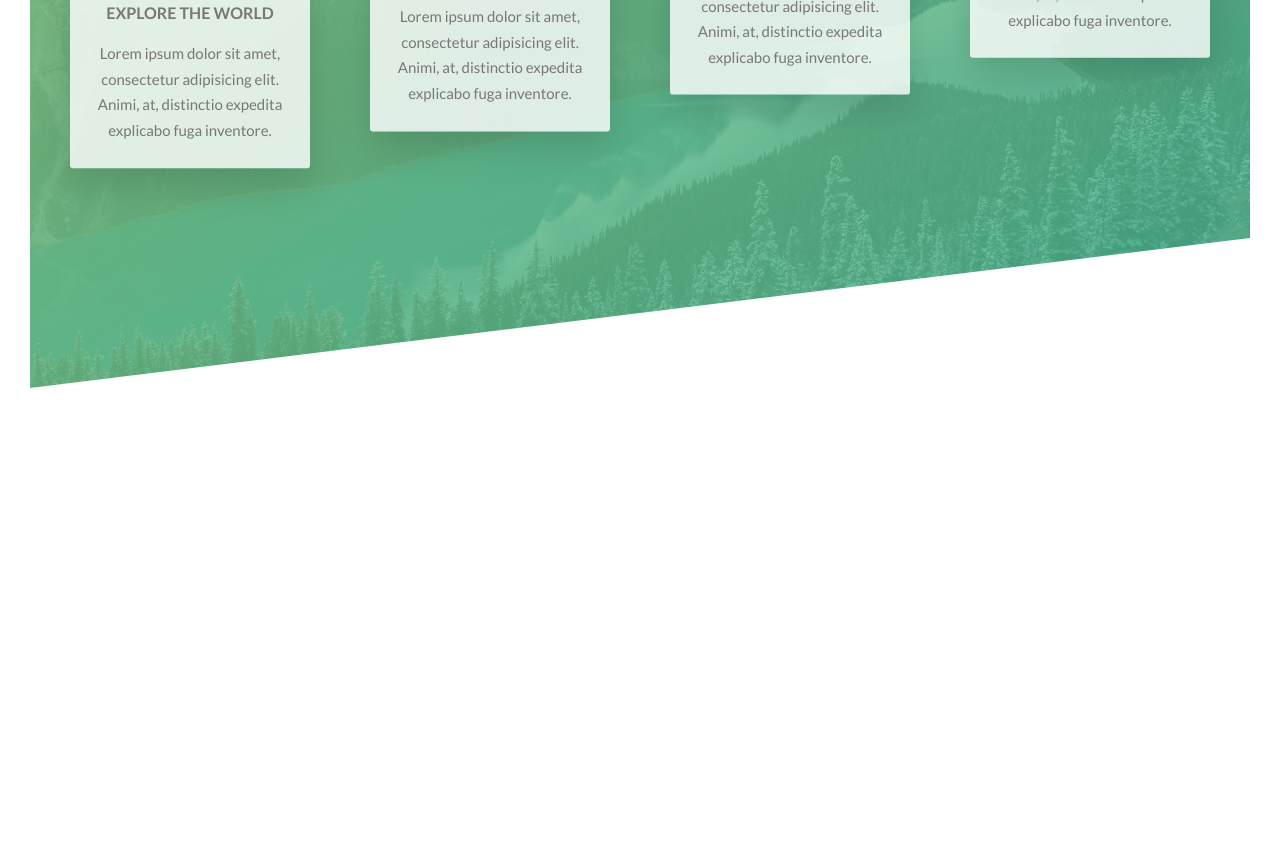
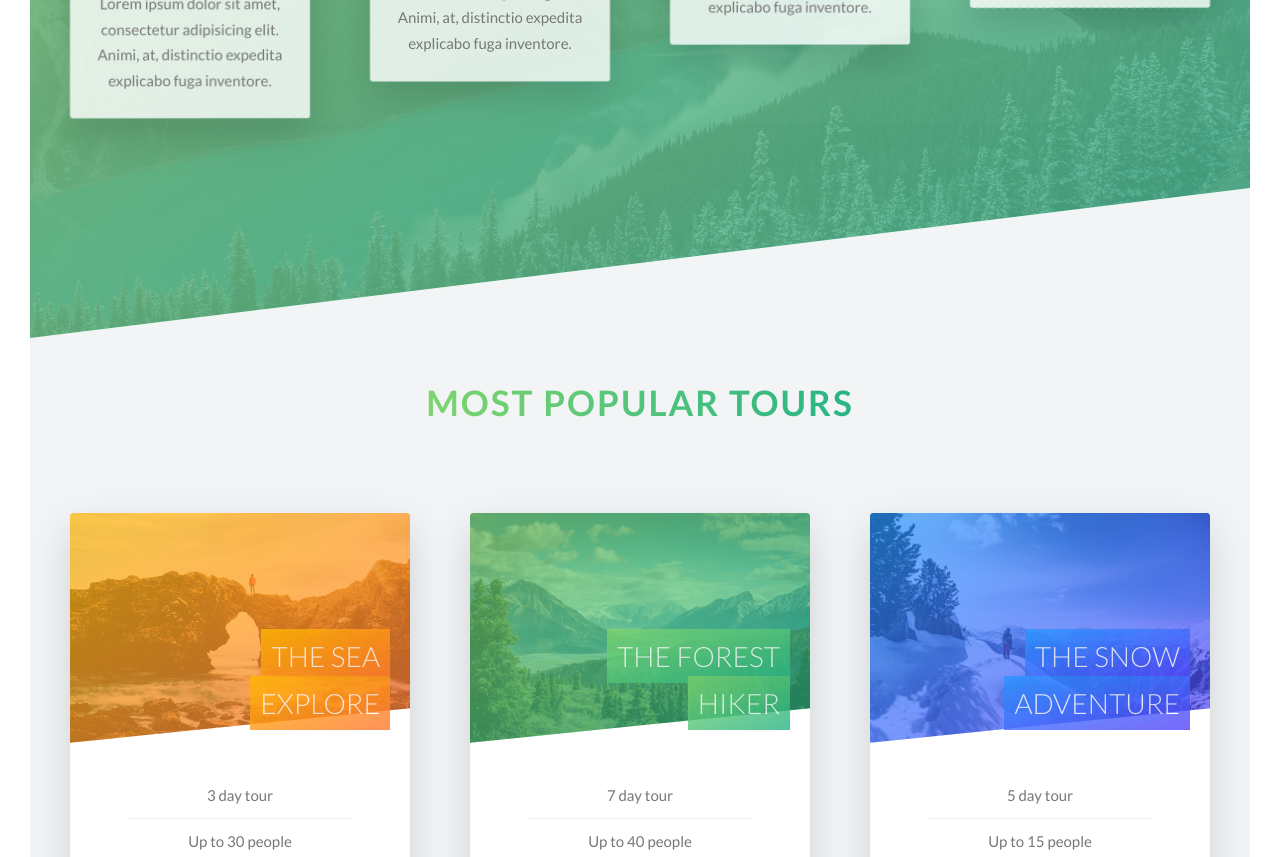
Before and after one commit to aligorgin/natours, a Next.js app: page / in a window 1280 px wide. Shown: the part 1940-2797 px from the top of the page. Before the commit the page ends 2328 px from the top, so only its background shows below. Built offline with nearby package versions, Linux system fonts and the light colour scheme.

Commit message:
finished tours section

```diff
--- a/src/ui/natours/App.tsx
+++ b/src/ui/natours/App.tsx
@@ -1,6 +1,7 @@
 import Header from "./containers/Header";
 import About from "./containers/About";
 import Features from "./containers/Features";
+import Tours from "./containers/Tours";
 
 
 export default function App() {
@@ -10,6 +11,7 @@ export default function App() {
                 <main>
                     <About/>
                     <Features/>
+                    <Tours/>
                 </main>
             </div>
     )
--- a/src/ui/natours/components/FeatureBox.tsx
+++ b/src/ui/natours/components/FeatureBox.tsx
@@ -10,7 +10,7 @@ interface Props {
 export default function FeatureBox({icon: Icon, header, text}: Props) {
     return (
         <div className='bg-white bg-opacity-80 text-[1.5rem] p-[2.5rem] text-center rounded-[3px] shadow-semiDarkLow
-                        hover:translate-y-[-1.5rem] hover:scale-105 transition skew-y-[7deg]'>
+                        hover:translate-y-[-1.5rem] hover:scale-105 transition skew-y-[7deg] back-face-hidden'>
 
             <Icon className='w-[100px] h-[100px] mb-[1.5rem] text-primary-dark inline-block'/>
 
--- /dev/null
+++ b/src/ui/natours/components/ToursRotateCard.tsx
@@ -0,0 +1,68 @@
+import Image from "next/image";
+import nat5 from '../../../../public/natours-img/nat-5.jpg';
+import nat6 from '../../../../public/natours-img/nat-6.jpg';
+import nat7 from '../../../../public/natours-img/nat-7.jpg';
+import Button from "./Button";
+
+interface Props {
+    img: number;
+    heading: string;
+    li1: string;
+    li2: string;
+    li3: string;
+    li4: string;
+    li5: string;
+    price: string;
+    colorLight: 'from-primary-light' | 'from-secondary-light' | 'from-tertiary-light';
+    colorDark: 'to-primary-dark' | 'to-secondary-dark' | 'to-tertiary-dark';
+}
+
+export default function ToursRotateCard({heading, li1, li2, li3, li4, li5, img, price, colorLight, colorDark}: Props) {
+
+    return (
+        <div className='tours-rotate relative h-[52rem] w-[34rem]'>
+            <div className='shadow-semiDarkLow absolute back-face-hidden back w-full top-0 left-0 bg-white
+                            h-[50rem] transition-all duration-700 h-[52rem]
+                            ease-out tours-rotate__card__front rounded-[3px] overflow-hidden
+                            '>
+                <div
+                    className={`h-[23rem] w-full bg-gradient-to-br ${colorLight} ${colorDark} clip-path-br-85 rounded-tl-[3px] rounded-tr-[3px]`}>
+                    {img === 5 && <Image src={nat5} alt='nature image' objectFit='cover' width={340} height={230}
+                                         className='opacity-30'/>}
+                    {img === 6 && <Image src={nat6} alt='nature image' objectFit='cover' width={340} height={230}
+                                         className='opacity-30'/>}
+                    {img === 7 && <Image src={nat7} alt='nature image' objectFit='cover' width={340} height={230}
+                                         className='opacity-30'/>}
+                    &nbsp;
+                </div>
+
+                <div
+                    className='text-[2.8rem] font-light uppercase text-white text-right absolute top-[12rem] right-[2rem] w-[70%]'>
+                    <span
+                        className={`py-[1rem] px-[1rem] decoration-clone bg-gradient-to-br ${colorLight} ${colorDark} opacity-80`}>{heading}</span>
+                </div>
+                <div className='p-[3rem]'>
+                    <ul className='w-4/5 mx-auto'>
+                        <li className='text-center text-[1.5rem] p-[1rem] border-b border-[#eee]'>{li1}</li>
+                        <li className='text-center text-[1.5rem] p-[1rem] border-b border-[#eee]'>{li2}</li>
+                        <li className='text-center text-[1.5rem] p-[1rem] border-b border-[#eee]'>{li3}</li>
+                        <li className='text-center text-[1.5rem] p-[1rem] border-b border-[#eee]'>{li4}</li>
+                        <li className='text-center text-[1.5rem] p-[1rem] '>{li5}</li>
+                    </ul>
+                </div>
+            </div>
+            <div className={`shadow-semiDarkLow absolute back-face-hidden back w-full top-0 left-0
+                            text-white text-[2rem] h-[50rem] transition-all duration-700 ease-out
+                            tours-rotate__card__back
+                            bg-gradient-to-br ${colorLight} ${colorDark}`}>
+                <div className='flex flex-col justify-center items-center h-full'>
+                    <div className='text-center mb-[8rem]'>
+                        <div className='text-[1.4rem] uppercase'>Only</div>
+                        <div className='text-[6rem] font-thin'>${price}</div>
+                    </div>
+                    <Button textColor={'text-[#777]'} color={'bg-white'} text={'Book now!'}/>
+                </div>
+            </div>
+        </div>
+    )
+}
--- a/src/ui/natours/containers/Features.tsx
+++ b/src/ui/natours/containers/Features.tsx
@@ -1,15 +1,15 @@
 import Image from "next/image";
 import nat4 from "../../../../public/natours-img/nat-4.jpg";
 import FeatureBox from "../components/FeatureBox";
-import {ClockIcon, GlobeAltIcon, GlobeIcon, HeartIcon, MailIcon, MapIcon} from "@heroicons/react/outline";
+import {ClockIcon, GlobeIcon, HeartIcon, MapIcon} from "@heroicons/react/outline";
 import Words from "../contents/Words";
 
 export default function Features() {
     return (
         <>
-            <section className='mt-[-10rem] relative py-[20rem] px-0 bg-gradient-to-br from-[rgba(126,213,111,0.8)] to-[rgba(40,180,131,0.8)] skew-y-[-7deg]'>
+            <section className='mt-[-10rem] xl:mt-[-15rem] relative py-[20rem] px-0 bg-gradient-to-br from-[rgba(126,213,111,0.8)] to-[rgba(40,180,131,0.8)] skew-y-[-7deg]'>
 
-                <div className='absolute top-0 left-0 w-full h-full opacity-20 transform'>
+                <div className='absolute top-0 left-0 w-full h-full opacity-20'>
                     <Image src={nat4} alt='nature image' layout="fill" objectFit="cover"/>
                 </div>
 
--- a/src/ui/natours/containers/Header.tsx
+++ b/src/ui/natours/containers/Header.tsx
@@ -10,7 +10,7 @@ export default function Header() {
         <header className='clip-path-br relative h-[95vh] bg-gradient-to-br from-[rgba(126,213,111,0.8)] to-[rgba(40,180,131,0.8)]'>
 
             <div className='absolute w-full h-full opacity-20'>
-                <Image src={heroPattern} alt='header image' layout={"fill"} objectFit="cover"/>
+                <Image src={heroPattern} alt='header image' layout="fill" objectFit="cover"/>
             </div>
 
             <div className='absolute top-[4rem] left-[4rem] h-[3.5rem] w-[7rem]'>
@@ -24,7 +24,7 @@ export default function Header() {
                     <span className='animate-fadeLeft block tracking-[1.75rem] text-[2rem] font-bold'>is where life happens</span>
                 </h1>
                 <a href="#">
-                    <Button text={'discover our tours'} isAnimated={true}/>
+                    <Button textColor='text-[#777]' color='bg-white' text={'discover our tours'} isAnimated={true}/>
                 </a>
             </div>
 
--- /dev/null
+++ b/src/ui/natours/containers/Tours.tsx
@@ -0,0 +1,69 @@
+import HeaderHoverAnimate from "../components/HeaderHoverAnimate";
+import ToursRotateCard from "../components/ToursRotateCard";
+import Words from "../contents/Words";
+import Button from "../components/Button";
+
+export default function Tours() {
+    return (
+        <>
+            <section className='bg-gray-100 pt-[25rem] pb-[15rem] px-0 mt-[-10rem] xl:mt-[-14rem]'>
+
+                <div className='mb-[8rem] text-center'>
+                    <HeaderHoverAnimate text={'most popular tours'}/>
+                </div>
+
+
+                <div className='max-w-[114rem] mx-auto'>
+                    <div className='grid grid-cols-3 gap-[6rem]'>
+
+                        <ToursRotateCard
+                            img={5}
+                            heading={Words.toursHeader1}
+                            li1={Words.toursLi1Card1}
+                            li2={Words.toursLi2Card1}
+                            li3={Words.toursLi3Card1}
+                            li4={Words.toursLi4Card1}
+                            li5={Words.toursLi5Card1}
+                            price={'297'}
+                            colorLight={'from-secondary-light'}
+                            colorDark={'to-secondary-dark'}
+                        />
+
+                        <ToursRotateCard
+                            img={6}
+                            heading={Words.toursHeader2}
+                            li1={Words.toursLi1Card2}
+                            li2={Words.toursLi2Card2}
+                            li3={Words.toursLi3Card2}
+                            li4={Words.toursLi4Card2}
+                            li5={Words.toursLi5Card2}
+                            price={'497'}
+                            colorLight={'from-primary-light'}
+                            colorDark={'to-primary-dark'}
+                        />
+
+                        <ToursRotateCard
+                            img={7}
+                            heading={Words.toursHeader3}
+                            li1={Words.toursLi1Card3}
+                            li2={Words.toursLi2Card3}
+                            li3={Words.toursLi3Card3}
+                            li4={Words.toursLi4Card3}
+                            li5={Words.toursLi5Card3}
+                            price={'897'}
+                            colorLight={'from-tertiary-light'}
+                            colorDark={'to-tertiary-dark'}
+                        />
+
+                    </div>
+                </div>
+
+                <div className='mt-[10rem] text-center'>
+                    <Button textColor={'text-white'} color='bg-primary' text={'Discover all tours'}/>
+                </div>
+
+
+            </section>
+        </>
+    )
+}
--- a/src/ui/natours/contents/Words.tsx
+++ b/src/ui/natours/contents/Words.tsx
@@ -1,13 +1,34 @@
 const Words = {
-    header :'Exciting tours for adventurous people',
-    headingTerritory1 : 'You\'re going to fall in love with nature',
-    p1:'Lorem ipsum dolor sit amet, consectetur adipisicing elit. Animi commodi ipsa neque nihil similique tempore tenetur unde vero! Adipisci consectetur ex fugiat illum itaque nihil optio, praesentium provident quae similique.',
-    headingTerritory2 : 'Live adventures like you never have before',
-    p2:'Lorem ipsum dolor sit amet, consectetur adipisicing elit. Animi, at, distinctio expedita explicabo fuga inventore.',
-    featureHeader1:'Explore the world',
-    featureHeader2:'meet nature',
-    featureHeader3:'find your way',
-    featureHeader4:'live a  healthier life',
+    header: 'Exciting tours for adventurous people',
+    headingTerritory1: 'You\'re going to fall in love with nature',
+    p1: 'Lorem ipsum dolor sit amet, consectetur adipisicing elit. Animi commodi ipsa neque nihil similique tempore tenetur unde vero! Adipisci consectetur ex fugiat illum itaque nihil optio, praesentium provident quae similique.',
+    headingTerritory2: 'Live adventures like you never have before',
+    p2: 'Lorem ipsum dolor sit amet, consectetur adipisicing elit. Animi, at, distinctio expedita explicabo fuga inventore.',
+    featureHeader1: 'Explore the world',
+    featureHeader2: 'meet nature',
+    featureHeader3: 'find your way',
+    featureHeader4: 'live a  healthier life',
+    toursHeader1: 'the sea explore',
+    toursHeader2: 'the forest hiker',
+    toursHeader3: 'the snow adventure',
+
+    toursLi1Card1: '3 day tour',
+    toursLi2Card1: 'Up to 30 people',
+    toursLi3Card1: '2 tour guides',
+    toursLi4Card1: 'Sleep in cozy hostels',
+    toursLi5Card1: 'Difficulty:very easy',
+
+    toursLi1Card2: '7 day tour',
+    toursLi2Card2: 'Up to 40 people',
+    toursLi3Card2: '6 tour guides',
+    toursLi4Card2: 'Sleep in provided tents',
+    toursLi5Card2: 'Difficulty: medium',
+
+    toursLi1Card3: '5 day tour',
+    toursLi2Card3: 'Up to 15 people',
+    toursLi3Card3: '3 tour guides',
+    toursLi4Card3: 'Sleep in provided tents',
+    toursLi5Card3: 'Difficulty: hard',
 
 }
 
--- a/styles/globals.css
+++ b/styles/globals.css
@@ -9,6 +9,10 @@
 
     .clip-path-br {
         clip-path: polygon(0 0, 100% 0, 100% 75vh, 0 100%);
+    }
+
+    .clip-path-br-85{
+        clip-path: polygon(0 0, 100% 0 , 100% 85%,0 100%);
     }
 
     /*for fixing transform issue*/
@@ -36,3 +40,21 @@ body {
 .composition:hover .composition__photo:not(:hover) {
     transform: scale(.93);
 }
+
+/*rotate y tours cards cause tailwind dosen't has rotate y*/
+.tours-rotate {
+    perspective:150rem;
+    -moz-perspective: 150rem;
+}
+
+.tours-rotate:hover .tours-rotate__card__front{
+    transform: rotateY(-180deg);
+}
+
+.tours-rotate__card__back{
+    transform: rotateY(180deg);
+}
+
+.tours-rotate:hover .tours-rotate__card__back{
+    transform: rotateY(0);
+}
--- a/tailwind.config.js
+++ b/tailwind.config.js
@@ -11,6 +11,10 @@ module.exports = {
                 'primary': '#55c57a',
                 'primary-light': '#7ed56f',
                 'primary-dark': '#28b485',
+                'secondary-light':'#ffb900',
+                'secondary-dark':'#ff7730',
+                'tertiary-light':'#2998ff',
+                'tertiary-dark':'#5643fa',
             },
             scale: {
                 '140': '1.4',
```
Also changed, not shown: src/ui/natours/components/Button.tsx (+6 -4 lines).
